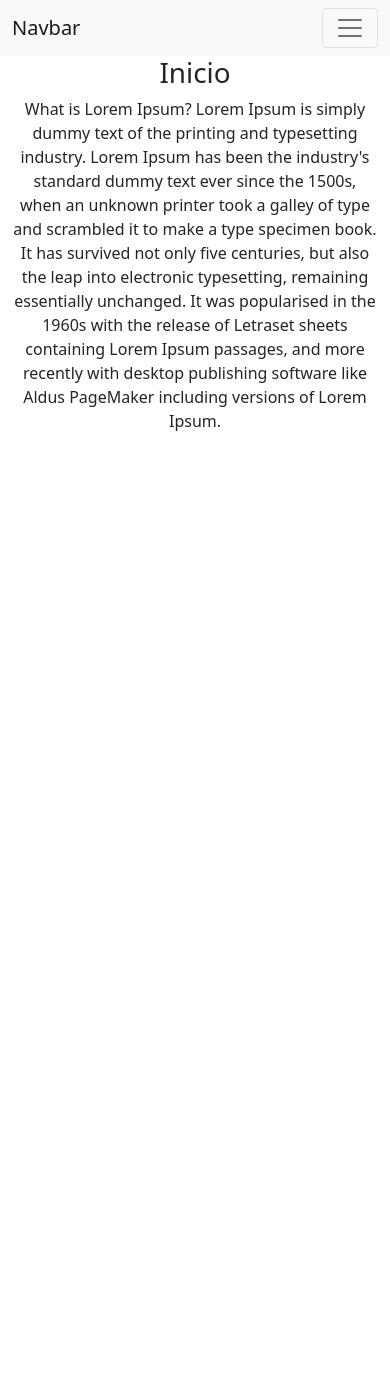
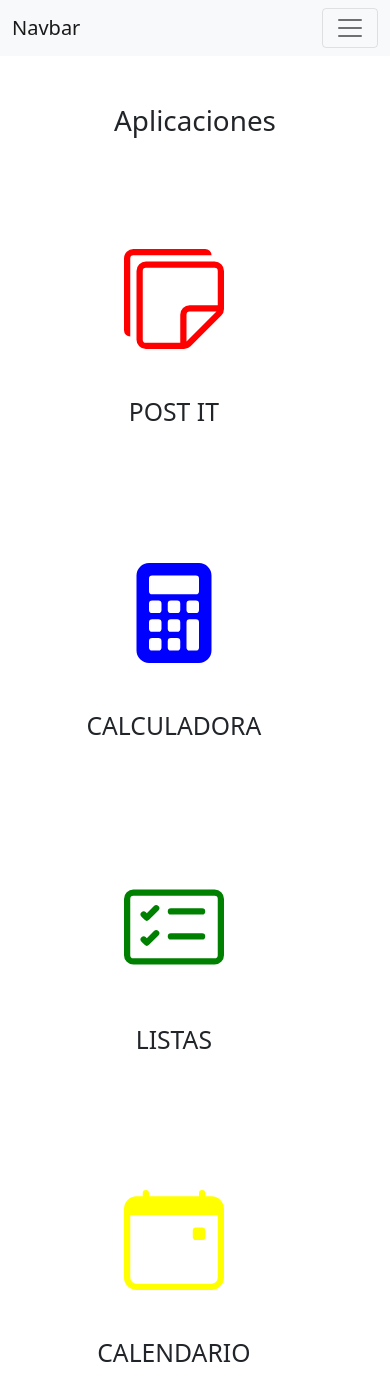
Before and after one commit to hooverroberto/nav-link, a React (Create React App) app: page / in a window 390 px wide. Shown: the top 1400 px of the page. Before the commit the page ends 844 px from the top, so only its background shows below. Built offline with nearby package versions, Linux system fonts and the light colour scheme.

Commit message:
septimpo commit

```diff
--- /dev/null
+++ b/src/components/calculadora/Calculadora.css
@@ -0,0 +1,75 @@
+input{
+    background-color: rgb(209, 230, 168);
+    padding: 10px;
+    border-radius: 10px;
+    text-align: right;
+}
+
+.body-cal{
+    background-color: rgb(77, 77, 77);
+}
+
+.boton{
+    width: 100%;
+    background-color: rgb(128, 128, 128);
+}
+
+
+.boton-op{
+    width: 100%;
+    background-color: rgb(101, 200, 207);
+}
+
+.boton-igual{
+    width: 100%;
+    background-color: rgb(232, 93, 95);
+}
+
+.clear{
+    width: 100%;
+}
+
+@media screen and (max-width: 575px) {
+    .input{
+        display: flex;
+        width: 90%;
+    }
+
+    .body-cal{
+
+        width: 100%;
+        display: flex;
+        justify-content: center;
+        align-items: center;
+        flex-direction: column;
+        background-color: rgb(77, 77, 77);
+    }
+
+    .row{
+        width: 95%;
+        display: flex;
+    }
+
+    .col-sm-3{
+        display: flex;
+        width: 25%;
+    }
+
+    .boton{
+        display: flex;
+        justify-content: center;
+        width: 100%;
+        background-color: rgb(128, 128, 128);
+    }
+    .boton-op{
+        display: flex;
+        justify-content: center;
+        width: 100%;
+    }
+    .boton-igual{
+        display:flex;
+        justify-content: center;
+        width: 100%;
+
+    }
+  }
--- a/src/components/calculadora/Calculadora.js
+++ b/src/components/calculadora/Calculadora.js
@@ -1,8 +1,82 @@
 import React from 'react'
+import '../calculadora/Calculadora.css'
 
 const Calculadora = () => {
+
+
+
+
+
   return (
-    <div>Calculadora</div>
+
+    <div className='container-fluid d-flex justify-content-center'>
+      <div className='border border-primary mt-5  p-2 rounded-3 body-cal'>
+        <div className='my-3 input'>
+          <input className='border-0 my-2 p-2 w-100' type="text" placeholder='0'/>
+        </div>
+        <div className='row'>
+          <div className='col-sm-3'>
+            <button className='btn btn-primary border-0 boton'>7</button>
+          </div>
+          <div className='col-sm-3'>
+            <button className='btn btn-primary border-0 boton'>8</button>
+          </div>
+          <div className='col-sm-3'>
+            <button className='btn btn-primary border-0 boton'>9</button>
+          </div>
+          <div className='col-sm-3'>
+            <button className='btn btn-primary border-0 boton-op'>/</button>
+          </div>
+        </div>
+        <div className='row my-2'>
+          <div className='col-sm-3 '>
+            <button className='btn btn-primary border-0 boton'>4</button>
+          </div>
+          <div className='col-sm-3'>
+            <button className='btn btn-primary border-0 boton'>5</button>
+          </div>
+          <div className='col-sm-3'>
+            <button className='btn btn-primary border-0 boton'>6</button>
+          </div>
+          <div className='col-sm-3'>
+            <button className='btn btn-primary border-0 boton-op'>X</button>
+          </div>
+        </div>
+        <div className='row my-2'>
+          <div className='col-sm-3'>
+            <button className='btn btn-primary border-0 boton'>1</button>
+          </div>
+          <div className='col-sm-3'>
+            <button className='btn btn-primary border-0 boton'>2</button>
+          </div>
+          <div className='col-sm-3'>
+            <button className='btn btn-primary border-0 boton'>3</button>
+          </div>
+          <div className='col-sm-3'>
+            <button className='btn btn-primary border-0 boton-op'>-</button>
+          </div>
+        </div>
+        <div className='row my-2'>
+          <div className='col-sm-3'>
+            <button className='btn btn-primary border-0 boton'>0</button>
+          </div>
+          <div className='col-sm-3'>
+            <button className='btn btn-primary border-0 boton'>.</button>
+          </div>
+          <div className='col-sm-3'>
+            <button className='btn btn-primary border-0 boton-igual'>=</button>
+          </div>
+          <div className='col-sm-3'>
+            <button className='btn btn-primary border-0 boton-op'>+</button>
+          </div>
+        </div>
+        <div className='row my-2'>
+          <div className='col-md-12'>
+            <button className='btn btn-danger clear'>Clear</button>
+          </div>
+        </div>
+      </div>
+    </div>
   )
 }
 
--- a/src/pages/Header.js
+++ b/src/pages/Header.js
@@ -5,7 +5,7 @@ import { NavLink } from 'react-router-dom';
 function Header() {
     return (
         <nav className="navbar navbar-expand-lg navbar-light bg-light">
-            <div class="container-fluid">
+            <div class="container-fluid d-flex ">
                 <NavLink className="navbar-brand" to="/">Navbar</NavLink>
                 <button className="navbar-toggler" type="button" data-bs-toggle="collapse" data-bs-target="#navbarNav" aria-controls="navbarNav" aria-expanded="false" aria-label="Toggle navigation">
                     <span className="navbar-toggler-icon"></span>
--- a/src/pages/Inicio.js
+++ b/src/pages/Inicio.js
@@ -1,11 +1,64 @@
 import React from 'react'
+import { Link } from 'react-router-dom';
 
 function Inicio() {
     return (
         <div className='container'>
-            <h1>Inicio</h1>
-            <p>What is Lorem Ipsum?
-                Lorem Ipsum is simply dummy text of the printing and typesetting industry. Lorem Ipsum has been the industry's standard dummy text ever since the 1500s, when an unknown printer took a galley of type and scrambled it to make a type specimen book. It has survived not only five centuries, but also the leap into electronic typesetting, remaining essentially unchanged. It was popularised in the 1960s with the release of Letraset sheets containing Lorem Ipsum passages, and more recently with desktop publishing software like Aldus PageMaker including versions of Lorem Ipsum.</p>
+            <h1 className='mt-5'>Aplicaciones</h1>
+            <div className='row d-flex  align-items-center justify-content-center mt-5'>
+                <div className='col-md-5 d-flex justify-content-center align-items-center flex-column '>
+                    <div class="card d-flex justify-content-center m-2 border-0 ">
+                        <div className='p-5'>
+                            <Link className="nav-link text-dark" to="/notas">
+                            <svg xmlns="http://www.w3.org/2000/svg" width="100" height="100" color="red" fill="currentColor" className="bi bi-stickies" viewBox="0 0 16 16">
+                                <path d="M1.5 0A1.5 1.5 0 0 0 0 1.5V13a1 1 0 0 0 1 1V1.5a.5.5 0 0 1 .5-.5H14a1 1 0 0 0-1-1H1.5z" />
+                                <path d="M3.5 2A1.5 1.5 0 0 0 2 3.5v11A1.5 1.5 0 0 0 3.5 16h6.086a1.5 1.5 0 0 0 1.06-.44l4.915-4.914A1.5 1.5 0 0 0 16 9.586V3.5A1.5 1.5 0 0 0 14.5 2h-11zM3 3.5a.5.5 0 0 1 .5-.5h11a.5.5 0 0 1 .5.5V9h-4.5A1.5 1.5 0 0 0 9 10.5V15H3.5a.5.5 0 0 1-.5-.5v-11zm7 11.293V10.5a.5.5 0 0 1 .5-.5h4.293L10 14.793z" />
+                            </svg>
+                            <h2 className='mt-5'>POST IT</h2>
+                            </Link>
+                        </div>
+                    </div>
+                </div>
+                <div className='col-md-5 d-flex justify-content-center align-items-center flex-column '>
+                    <div class="card d-flex justify-content-center m-2 border-0 ">
+                        <div className='p-5'>
+                        <Link className="text-dark nav-link" to="/calculadora">
+                            <svg xmlns="http://www.w3.org/2000/svg" width="100" height="100" fill="currentColor" color="blue" className="bi bi-calculator-fill" viewBox="0 0 16 16">
+                                <path d="M2 2a2 2 0 0 1 2-2h8a2 2 0 0 1 2 2v12a2 2 0 0 1-2 2H4a2 2 0 0 1-2-2V2zm2 .5v2a.5.5 0 0 0 .5.5h7a.5.5 0 0 0 .5-.5v-2a.5.5 0 0 0-.5-.5h-7a.5.5 0 0 0-.5.5zm0 4v1a.5.5 0 0 0 .5.5h1a.5.5 0 0 0 .5-.5v-1a.5.5 0 0 0-.5-.5h-1a.5.5 0 0 0-.5.5zM4.5 9a.5.5 0 0 0-.5.5v1a.5.5 0 0 0 .5.5h1a.5.5 0 0 0 .5-.5v-1a.5.5 0 0 0-.5-.5h-1zM4 12.5v1a.5.5 0 0 0 .5.5h1a.5.5 0 0 0 .5-.5v-1a.5.5 0 0 0-.5-.5h-1a.5.5 0 0 0-.5.5zM7.5 6a.5.5 0 0 0-.5.5v1a.5.5 0 0 0 .5.5h1a.5.5 0 0 0 .5-.5v-1a.5.5 0 0 0-.5-.5h-1zM7 9.5v1a.5.5 0 0 0 .5.5h1a.5.5 0 0 0 .5-.5v-1a.5.5 0 0 0-.5-.5h-1a.5.5 0 0 0-.5.5zm.5 2.5a.5.5 0 0 0-.5.5v1a.5.5 0 0 0 .5.5h1a.5.5 0 0 0 .5-.5v-1a.5.5 0 0 0-.5-.5h-1zM10 6.5v1a.5.5 0 0 0 .5.5h1a.5.5 0 0 0 .5-.5v-1a.5.5 0 0 0-.5-.5h-1a.5.5 0 0 0-.5.5zm.5 2.5a.5.5 0 0 0-.5.5v4a.5.5 0 0 0 .5.5h1a.5.5 0 0 0 .5-.5v-4a.5.5 0 0 0-.5-.5h-1z" />
+                            </svg>
+                            <h2 className='mt-5'>CALCULADORA</h2>
+                        </Link>
+                        </div>
+                    </div>
+                </div>
+                <div className='col-md-5 d-flex justify-content-center align-items-center flex-column '>
+                    <div class="card d-flex justify-content-center m-2 border-0 ">
+                        <div className='p-5'>
+                            <Link className="nav-link text-dark" to="/todolist">
+                            <svg xmlns="http://www.w3.org/2000/svg" width="100" height="100" fill="currentColor" color="green" className="bi bi-card-checklist" viewBox="0 0 16 16">
+                                <path d="M14.5 3a.5.5 0 0 1 .5.5v9a.5.5 0 0 1-.5.5h-13a.5.5 0 0 1-.5-.5v-9a.5.5 0 0 1 .5-.5h13zm-13-1A1.5 1.5 0 0 0 0 3.5v9A1.5 1.5 0 0 0 1.5 14h13a1.5 1.5 0 0 0 1.5-1.5v-9A1.5 1.5 0 0 0 14.5 2h-13z" />
+                                <path d="M7 5.5a.5.5 0 0 1 .5-.5h5a.5.5 0 0 1 0 1h-5a.5.5 0 0 1-.5-.5zm-1.496-.854a.5.5 0 0 1 0 .708l-1.5 1.5a.5.5 0 0 1-.708 0l-.5-.5a.5.5 0 1 1 .708-.708l.146.147 1.146-1.147a.5.5 0 0 1 .708 0zM7 9.5a.5.5 0 0 1 .5-.5h5a.5.5 0 0 1 0 1h-5a.5.5 0 0 1-.5-.5zm-1.496-.854a.5.5 0 0 1 0 .708l-1.5 1.5a.5.5 0 0 1-.708 0l-.5-.5a.5.5 0 0 1 .708-.708l.146.147 1.146-1.147a.5.5 0 0 1 .708 0z" />
+                            </svg>
+                            <h2 className='mt-5'>LISTAS</h2>
+                            </Link>
+                        </div>
+                    </div>
+                </div>
+                <div className='col-md-5 d-flex justify-content-center align-items-center flex-column '>
+                    <div class="card d-flex justify-content-center m-2 border-0 ">
+                        <div className='p-5'>
+                            <Link className="nav-link text-dark" to="/calendario">
+                                <svg xmlns="http://www.w3.org/2000/svg" width="100" height="100" color="yellow" fill="currentColor" class="bi bi-calendar-event" viewBox="0 0 16 16">
+                                    <path d="M11 6.5a.5.5 0 0 1 .5-.5h1a.5.5 0 0 1 .5.5v1a.5.5 0 0 1-.5.5h-1a.5.5 0 0 1-.5-.5v-1z" />
+                                    <path d="M3.5 0a.5.5 0 0 1 .5.5V1h8V.5a.5.5 0 0 1 1 0V1h1a2 2 0 0 1 2 2v11a2 2 0 0 1-2 2H2a2 2 0 0 1-2-2V3a2 2 0 0 1 2-2h1V.5a.5.5 0 0 1 .5-.5zM1 4v10a1 1 0 0 0 1 1h12a1 1 0 0 0 1-1V4H1z" />
+                                </svg>
+                            <h2 className='mt-5'>CALENDARIO</h2>
+                            </Link >
+                        </div>
+                    </div>
+                </div>
+            </div>
+
         </div>
     )
 }
```
Also changed, not shown: src/components/notas/Notas.js (+13 -13 lines).
